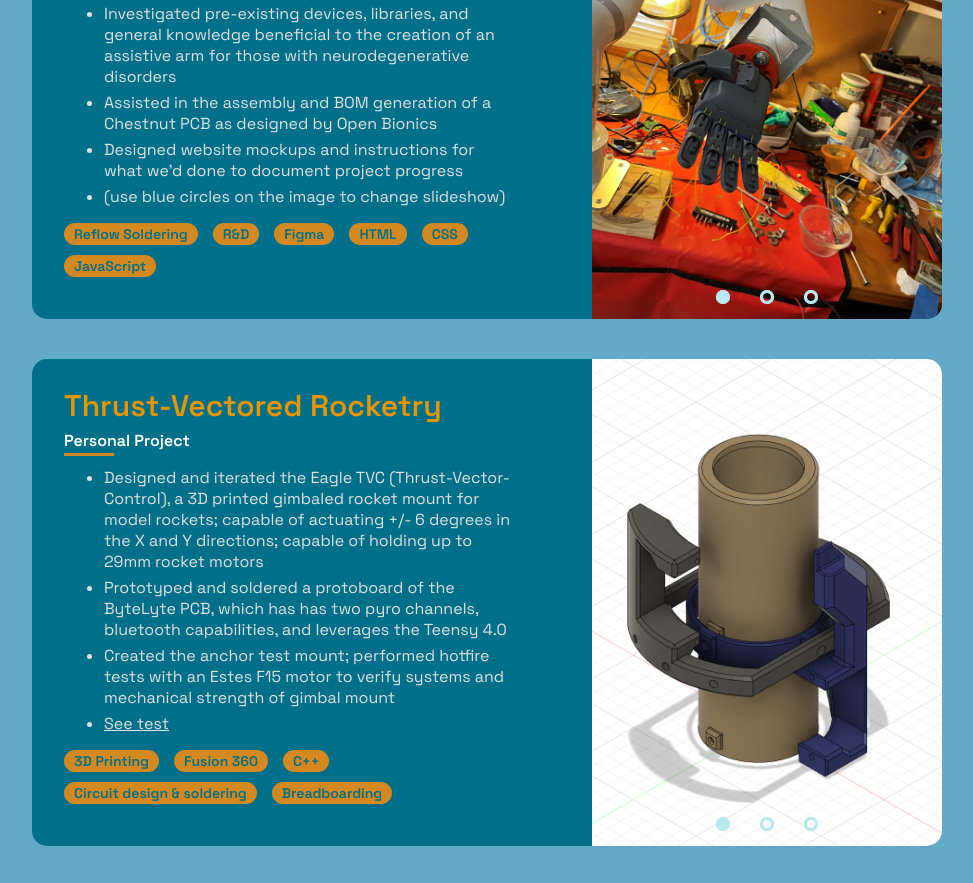
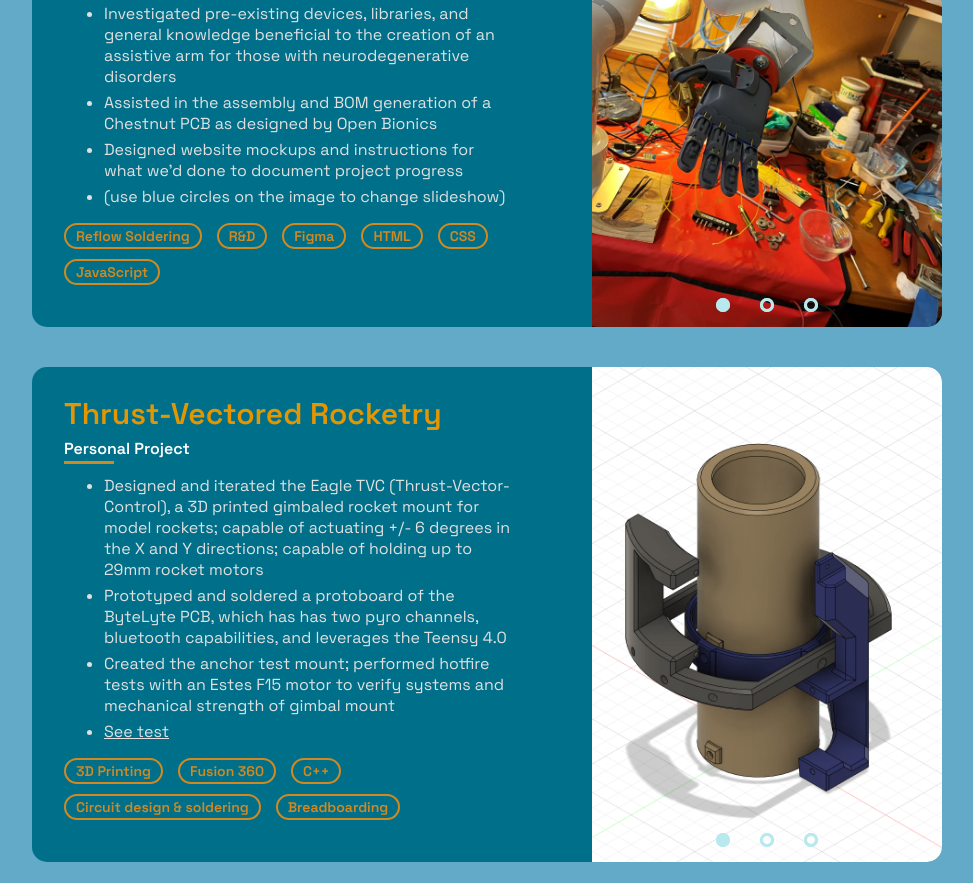
Before and after one commit to Garrett-R16/Personal-Website, a plain HTML site: page index.html in a window 1280 px wide. Shown: the part 1713-2596 px from the top of the page, without its empty margins (153-1126 px from the left). Drawn offline with nearby package versions, Linux system fonts and the light colour scheme; grey boxes are pictures that could not be loaded.

Commit message:
updated skills animation

```diff
--- a/css/projects.css
+++ b/css/projects.css
@@ -162,12 +162,14 @@
 .skills p {
   font-size: 0.875rem;
   font-weight: 600;
-  color: #00708A;
-  background-color: #D3891F;
+  color: #D3891F;
   padding: 0.125rem 0.625rem;
   border-radius: 1.875rem;
   margin-bottom: 0.625rem;
   transition: 0.1s;
+  border: 2px solid #D3891F;
+
+  /*00708A*/
 }
 
 
@@ -178,6 +180,8 @@
 
 .skills p:hover {
   transform: translate(0, -0.25rem);
+  background-color: #D3891F;
+  color: #00708A;
   user-select: none;
   box-shadow: 0 0.25rem 0.375rem rgba(0, 0, 0, .3);
 }
```
